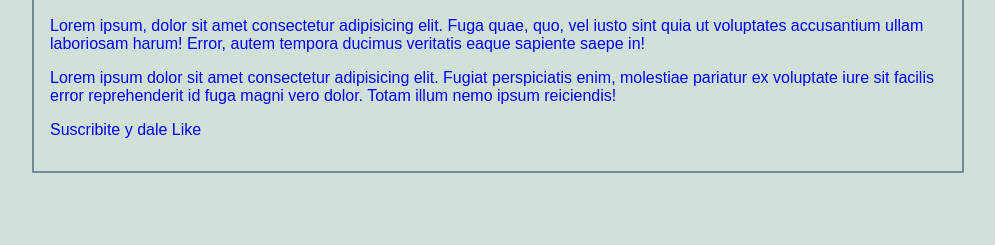
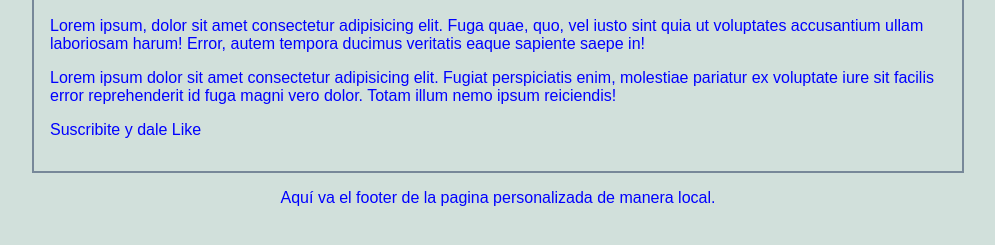
Before and after one commit to jfonseca2206/blog, a plain HTML site: page index.html in a window 1280 px wide. Shown: the part 109-354 px from the top of the page, without its empty margins (142-1137 px from the left). Drawn offline with Linux system fonts and the light colour scheme.

Commit message:
SSH por prueba

```diff
--- a/index.html
+++ b/index.html
@@ -14,15 +14,20 @@
         </div>
         <div id="post">
             <h1>Titulo del post o blog</h1>
-            <p>Lorem ipsum, dolor sit amet consectetur adipisicing elit. Fuga quae, quo, vel iusto sint quia ut voluptates accusantium ullam laboriosam harum! Error, autem tempora ducimus veritatis eaque sapiente saepe in!</p>
-
-            <p>Lorem ipsum dolor sit amet consectetur adipisicing elit. Fugiat perspiciatis enim, molestiae pariatur ex voluptate iure sit facilis error reprehenderit id fuga magni vero dolor. Totam illum nemo ipsum reiciendis!</p>
+            <p>
+                Lorem ipsum, dolor sit amet consectetur adipisicing elit. Fuga quae, quo, vel iusto sint quia ut voluptates accusantium ullam laboriosam harum! Error, autem tempora ducimus veritatis eaque sapiente saepe in!</p>
+            <p>
+                Lorem ipsum dolor sit amet consectetur adipisicing elit. Fugiat perspiciatis enim, molestiae pariatur ex voluptate iure sit facilis error reprehenderit id fuga magni vero dolor. Totam illum nemo ipsum reiciendis!</p>
 
             <p>
                 Suscribite y dale Like
             </p>
 
+
         </div>
     </div>
+    <footer>
+        <p>Aquí va el footer de la pagina personalizada de manera local.</p>
+    </footer>
 </body>
 </html>
```
